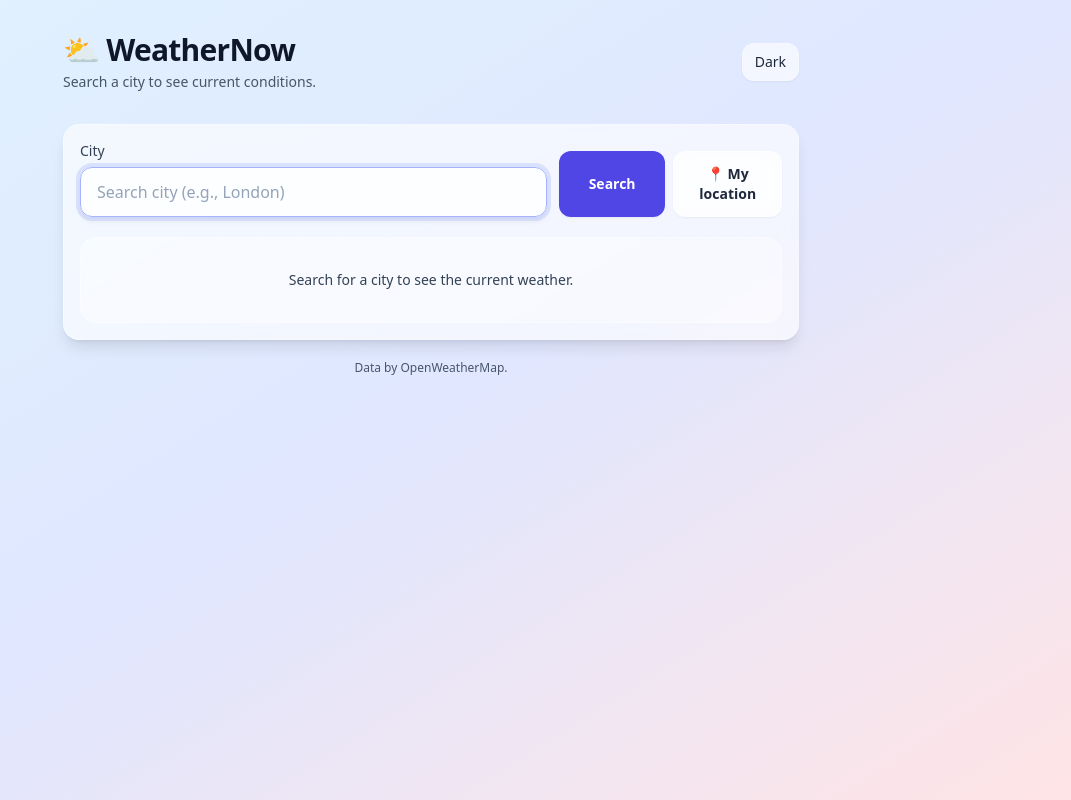
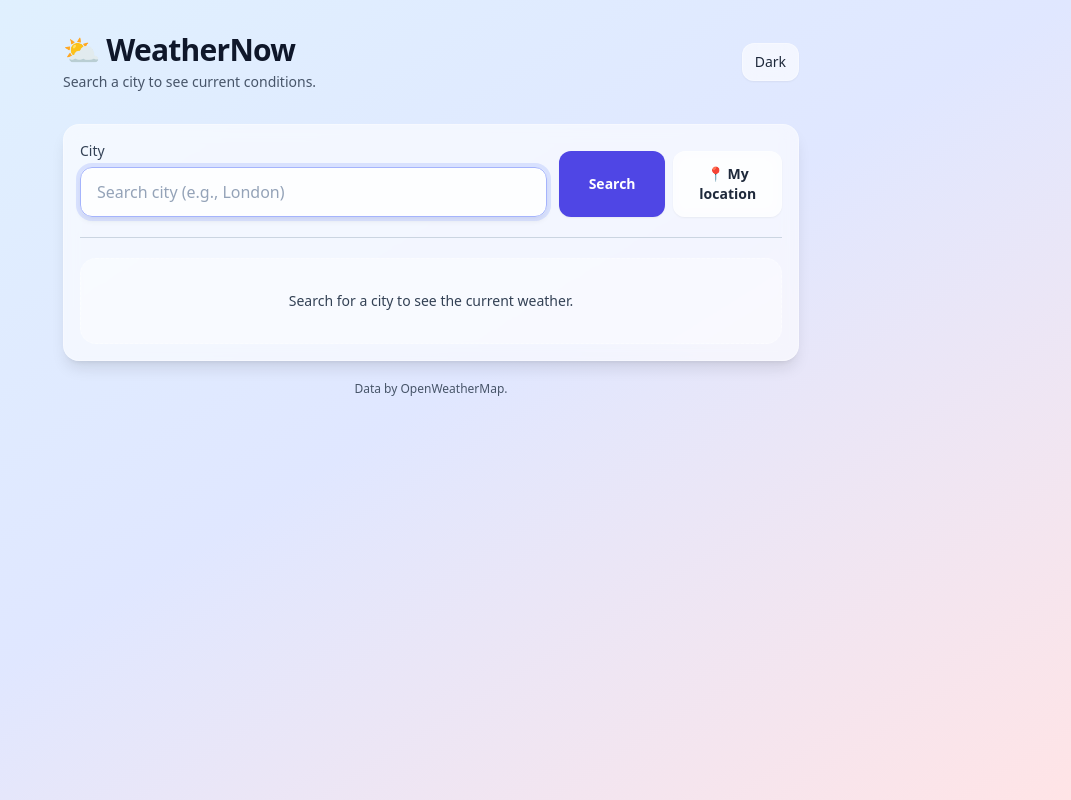
Before and after one commit to Bahram2006/weather-app, a React (Vite) app: page / in a window 1280 px wide. Shown: the whole page, without its empty margins (209-1280 px from the left). Built offline with nearby package versions, Linux system fonts and the light colour scheme.

Commit message:
add divider between search and weather card

```diff
--- a/src/App.jsx
+++ b/src/App.jsx
@@ -167,6 +167,7 @@ function App() {
             }}
             loading={loading}
           />
+          <div className="my-5 border-t border-slate-300 dark:border-slate-600"></div>
 
           {error ? (
             <div className="mt-4 rounded-xl border border-rose-200 bg-rose-50 px-4 py-3 text-sm text-rose-800 dark:border-rose-400/30 dark:bg-rose-500/10 dark:text-rose-100">
```
